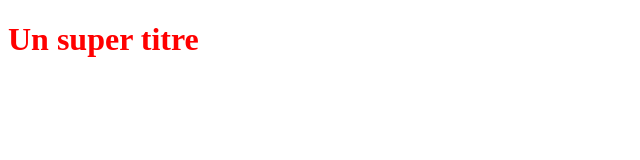
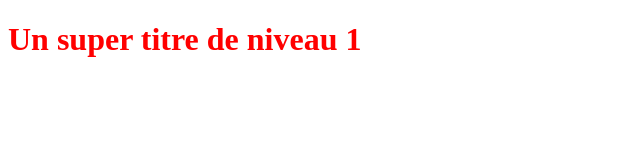
Before and after one commit to rosniz/DepotGitPre, a plain HTML site: page index.html in a window 1280 px wide. Shown: the whole page, without its empty margins (0-640 px from the left). Drawn offline with Linux system fonts and the light colour scheme.

Commit message:
mis a jour du titre h1

```diff
--- a/index.html
+++ b/index.html
@@ -5,6 +5,6 @@
    <link rel="stylesheet" type="text/css" href="styles.css">
 </head>
 <body>
-   <h1>Un super titre</h1>
+   <h1>Un super titre de niveau 1</h1>
 </body>
 </html>
```
